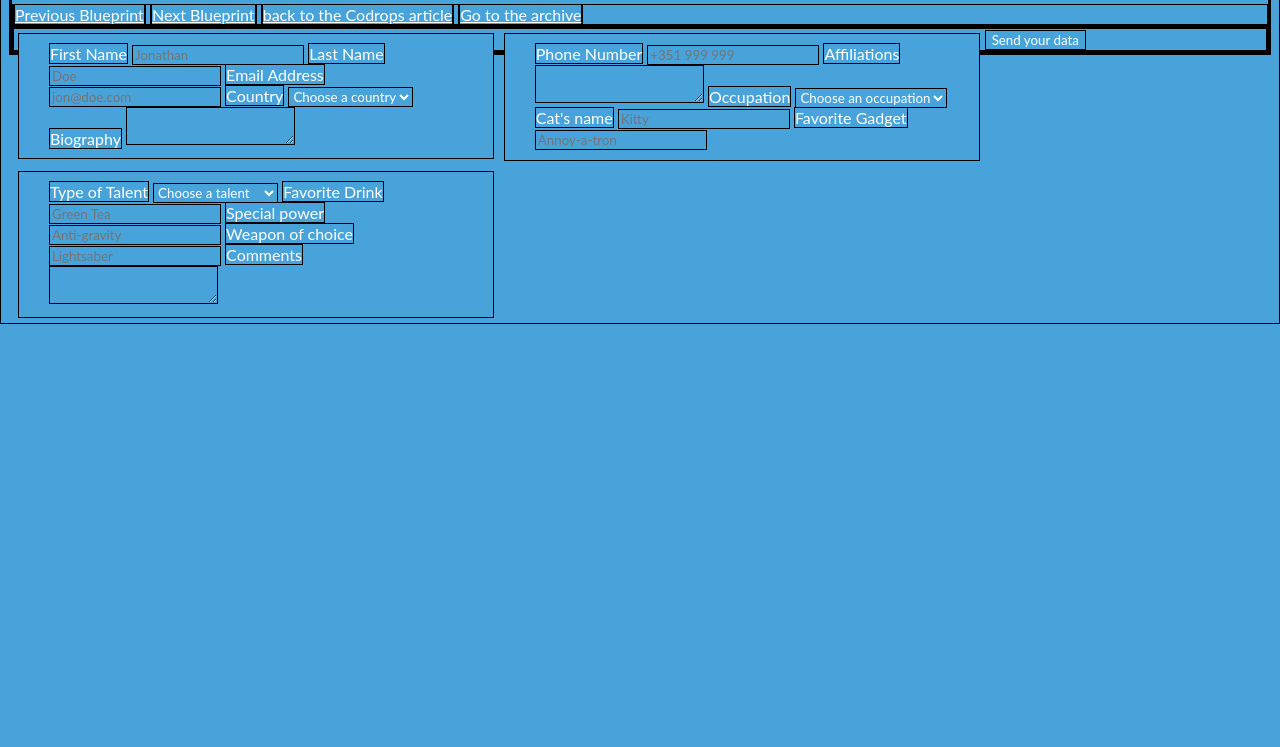
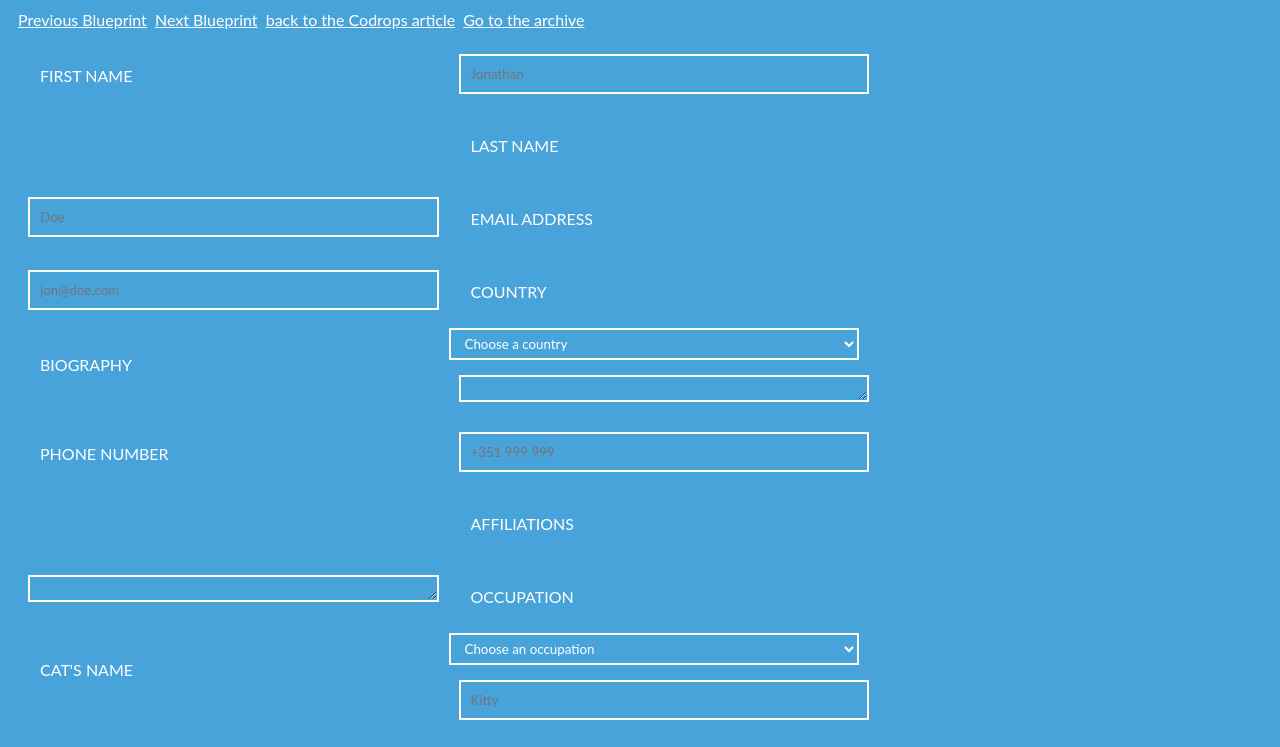
Before and after one commit to ShayHall/TIY-Assignments, a website: page MultiColumnForm/index.html in a window 1280 px wide. Shown: the part 111-858 px from the top of the page. Before the commit the page ends 800 px from the top, so only its background shows below. Drawn offline with Linux system fonts and the light colour scheme.

Commit message:
white boxes uppercase 2 columns...

```diff
--- a/MultiColumnForm/css/styles.css
+++ b/MultiColumnForm/css/styles.css
@@ -2,21 +2,36 @@
   font-family: 'Lato', Calibri, Arial, sans-serif;
   background-color: #47a3da;
   color: #fff;
-  border: 1px solid black;
+  border: 2px;
+  box-sizing: border-box;
 }
 
 container {
   width: 90%;
 }
 
-.cbp-mc-column {
-  width: 33%;
-  margin: 5px;
-  padding: 10px 30px;
-  float:left;
+body, .main, div, form, header, h1, h2, nav, span {
+    border: 2px solid #47a3da;
 }
 
-.text {
+label, .first_name {
+  border: 2px solid #47a3da;
+  text-transform: uppercase;
+    display:block;
+}
+
+.cbp-mc-form input, .cbp-mc-form textarea, .cbp-mc-form select {
+  padding: 5px 10px;
+  color: #FFF;
+  line-height: 1.5px;
+  width: 33%;
   border: 2px solid white;
 
 }
+
+.cbp-mc-form label, .cbp-mc-form input, .cbp-mc-form textarea{
+  float:left;
+  margin: 15px 10px;
+  width: 33%;
+  padding: 10px 10px;
+}
```
